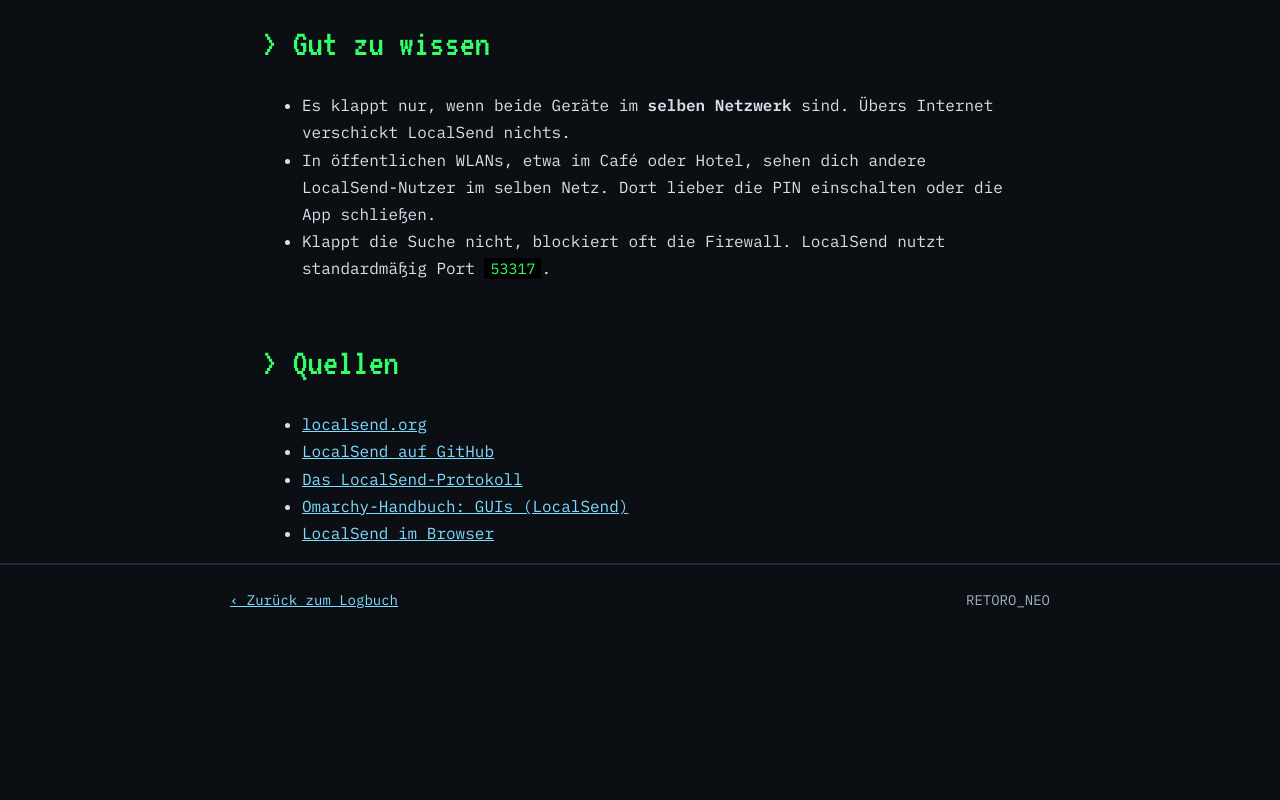
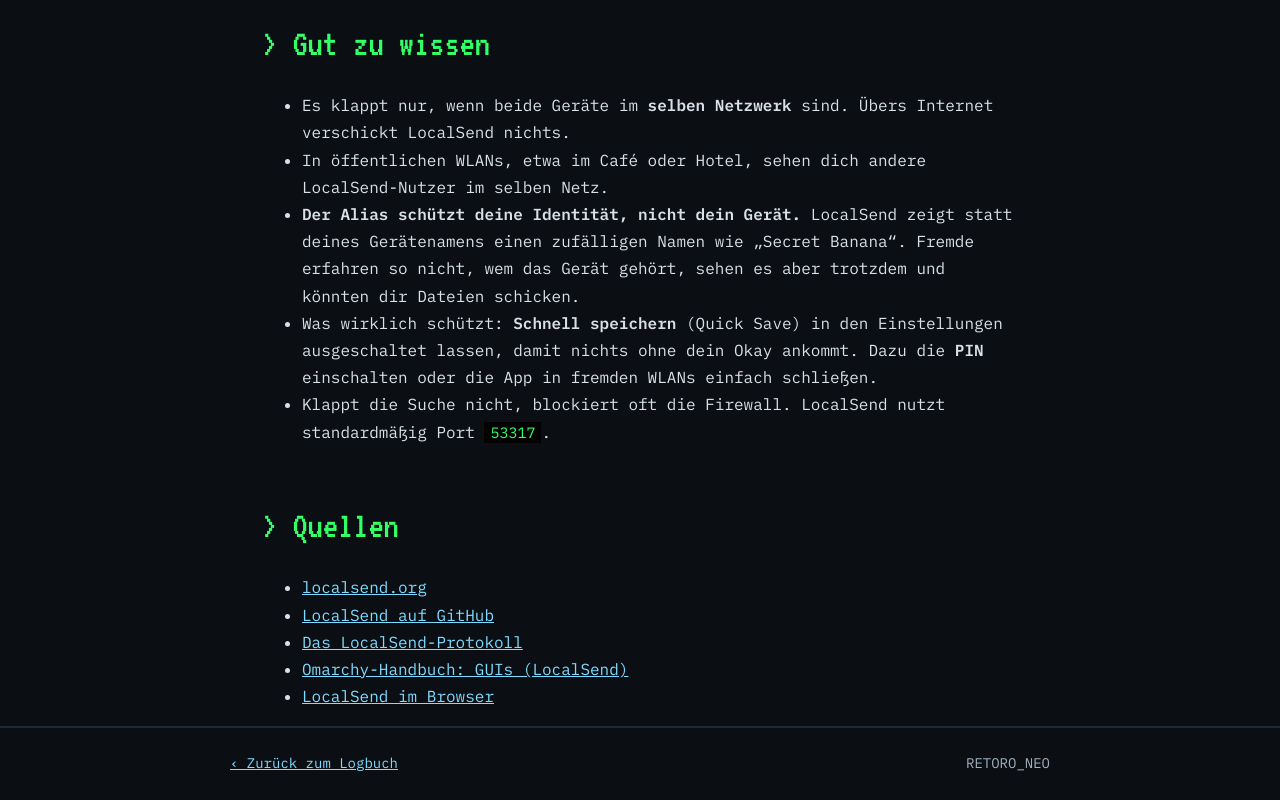
Before and after one commit to retoro753/retoro753.github.io, a plain HTML site: page logbuch/localsend.html in a window 1280 px wide. Shown: the part 1631-2431 px from the top of the page. Before the commit the page ends 2268 px from the top, so only its background shows below. Drawn offline with Linux system fonts and the light colour scheme.

Commit message:
LocalSend-Notiz: Hinweis zu Alias, Quick Save und PIN

```diff
--- a/logbuch/localsend.html
+++ b/logbuch/localsend.html
@@ -78,7 +78,9 @@
       <h2 class="pixel">&gt; Gut zu wissen</h2>
       <ul>
         <li>Es klappt nur, wenn beide Geräte im <strong>selben Netzwerk</strong> sind. Übers Internet verschickt LocalSend nichts.</li>
-        <li>In öffentlichen WLANs, etwa im Café oder Hotel, sehen dich andere LocalSend-Nutzer im selben Netz. Dort lieber die PIN einschalten oder die App schließen.</li>
+        <li>In öffentlichen WLANs, etwa im Café oder Hotel, sehen dich andere LocalSend-Nutzer im selben Netz.</li>
+        <li><strong>Der Alias schützt deine Identität, nicht dein Gerät.</strong> LocalSend zeigt statt deines Gerätenamens einen zufälligen Namen wie „Secret Banana“. Fremde erfahren so nicht, wem das Gerät gehört, sehen es aber trotzdem und könnten dir Dateien schicken.</li>
+        <li>Was wirklich schützt: <strong>Schnell speichern</strong> (Quick Save) in den Einstellungen ausgeschaltet lassen, damit nichts ohne dein Okay ankommt. Dazu die <strong>PIN</strong> einschalten oder die App in fremden WLANs einfach schließen.</li>
         <li>Klappt die Suche nicht, blockiert oft die Firewall. LocalSend nutzt standardmäßig Port <code>53317</code>.</li>
       </ul>
 
@@ -138,7 +140,9 @@
       <h2 class="pixel">&gt; Good to know</h2>
       <ul>
         <li>It only works when both devices are on the <strong>same network</strong>. LocalSend doesn't send anything over the internet.</li>
-        <li>On public Wi-Fi, like in a café or hotel, other LocalSend users on the same network can see you. Turn on the PIN there or close the app.</li>
+        <li>On public Wi-Fi, like in a café or hotel, other LocalSend users on the same network can see you.</li>
+        <li><strong>The alias protects your identity, not your device.</strong> Instead of your device name, LocalSend shows a random name like "Secret Banana". Strangers won't know whose device it is, but they can still see it and could send you files.</li>
+        <li>What actually protects you: keep <strong>Quick Save</strong> turned off in the settings, so nothing arrives without your okay. Also turn on the <strong>PIN</strong>, or simply close the app on networks you don't trust.</li>
         <li>If devices don't show up, the firewall is often the culprit. LocalSend uses port <code>53317</code> by default.</li>
       </ul>
 
```
